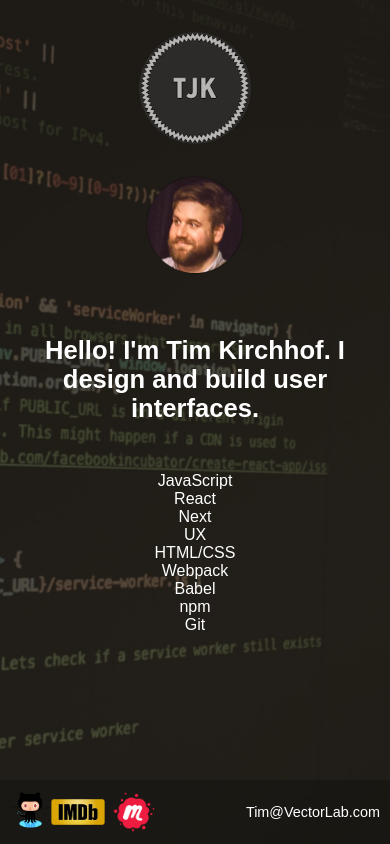
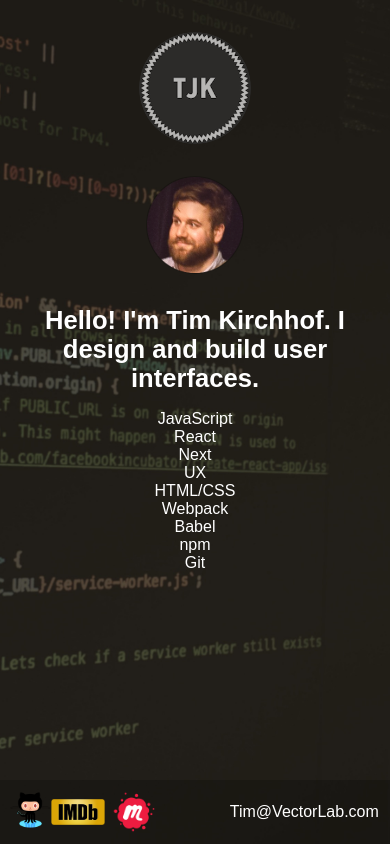
Before and after one commit to TimothyJohnK/tim_code, a React (Create React App) app: page / in a window 390 px wide. Built offline with nearby package versions, Linux system fonts and the light colour scheme.

Commit message:
hopefully fixed safari height rendering issue

```diff
--- a/src/App.css
+++ b/src/App.css
@@ -9,8 +9,8 @@ html {
 
 body {
     color: white;
+    min-height: 100%;
     height: auto;
-    min-height: 100%;
     position: relative;
     display: flex;
     flex-direction: column;
@@ -112,13 +112,6 @@ body {
 }
 
 @media screen and (max-width: 500px) {
-    .hello {
-        margin: 0.8em;
-        font-size: 0.8em;
-    }
-    .email {
-        font-size: 0.9em;
-    }
     .logo {
         width: 112px;
         height: 112px;
@@ -126,6 +119,14 @@ body {
     .tim_head {
         width: 96px;
         height: 96px;
+    }
+    .hello {
+        padding: 0;
+        margin: 0.8em;
+        font-size: 0.8em;
+    }
+    .skills {
+        padding: 0;
     }
 }
 
```
